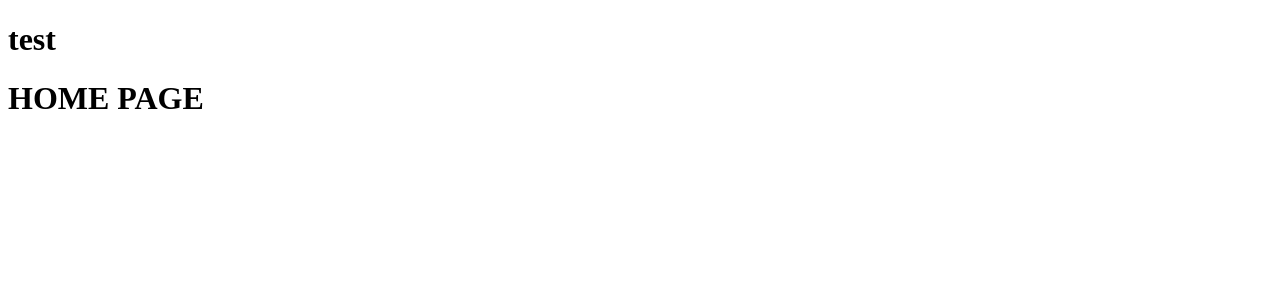
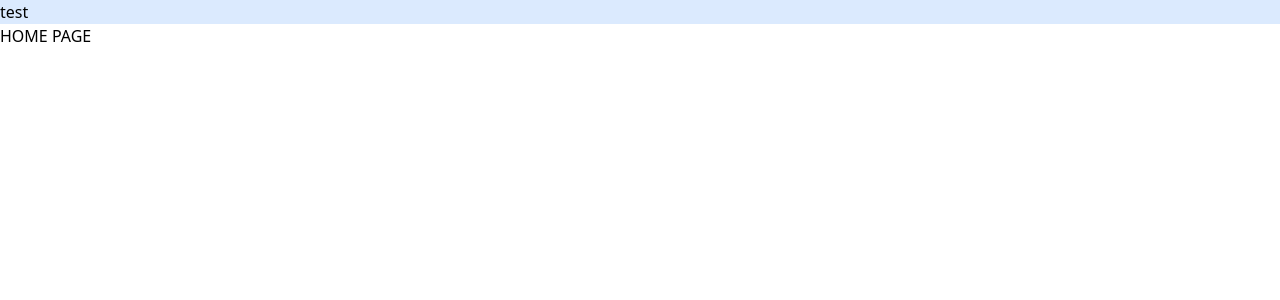
Before and after one commit to juzi3/SeeQRWebsite, a Next.js app: page / in a window 1280 px wide. Shown: the top 300 px of the page. Built offline with nearby package versions, Linux system fonts and the light colour scheme.

Commit message:
added tailwind

```diff
--- /dev/null
+++ b/globals.css
@@ -0,0 +1,3 @@
+@tailwind base;
+@tailwind components;
+@tailwind utilities;
--- /dev/null
+++ b/pages/_app.tsx
@@ -0,0 +1,8 @@
+import { AppProps } from 'next/app';
+import '../globals.css'
+
+function App({ Component, pageProps }: AppProps) {
+  return <Component {...pageProps} />;
+}
+
+export default App;
--- /dev/null
+++ b/postcss.config.js
@@ -0,0 +1,6 @@
+module.exports = {
+  plugins: {
+    tailwindcss: {},
+    autoprefixer: {},
+  },
+}
--- /dev/null
+++ b/tailwind.config.js
@@ -0,0 +1,15 @@
+/** @type {import('tailwindcss').Config} */
+module.exports = {
+  content: [
+    "./app/**/*.{js,ts,jsx,tsx,mdx}",
+    "./pages/**/*.{js,ts,jsx,tsx,mdx}",
+    "./components/**/*.{js,ts,jsx,tsx,mdx}",
+
+    // Or if using `src` directory:
+    "./src/**/*.{js,ts,jsx,tsx,mdx}",
+  ],
+  theme: {
+    extend: {},
+  },
+  plugins: [],
+}
```
